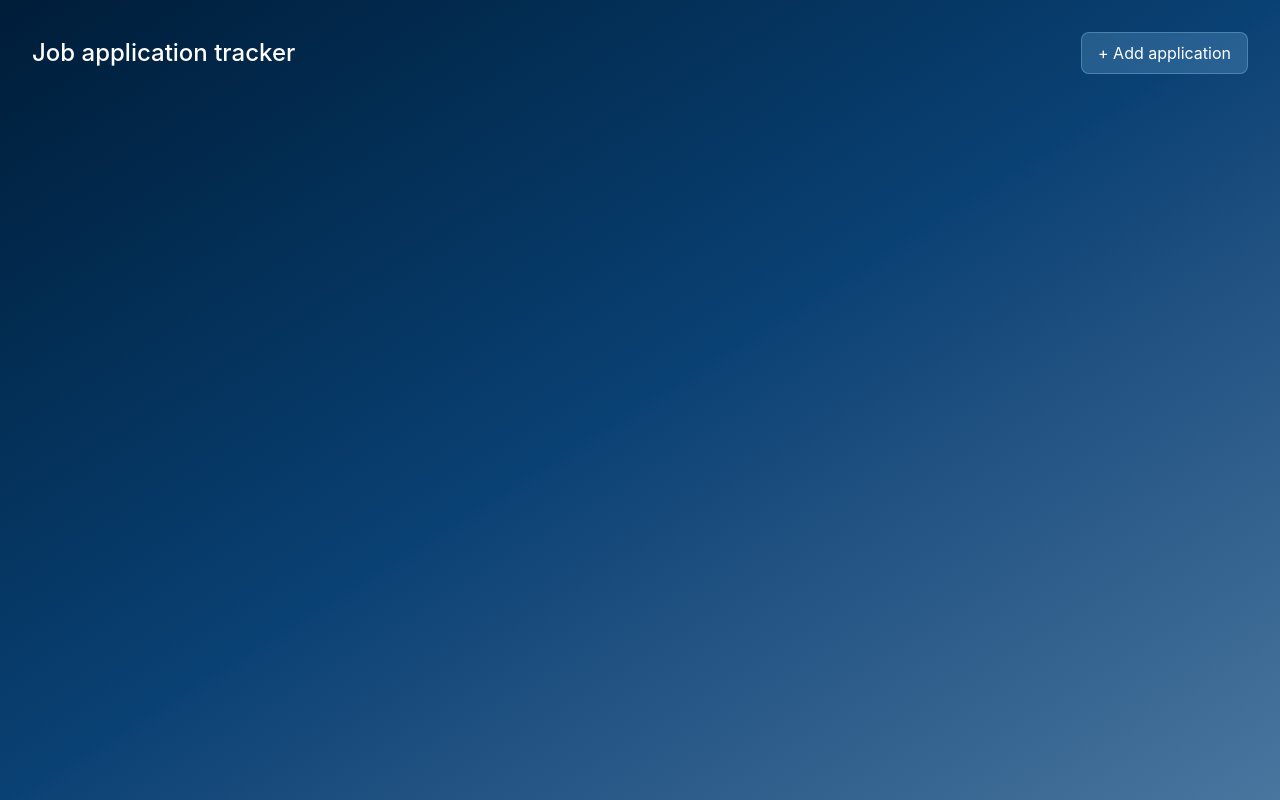
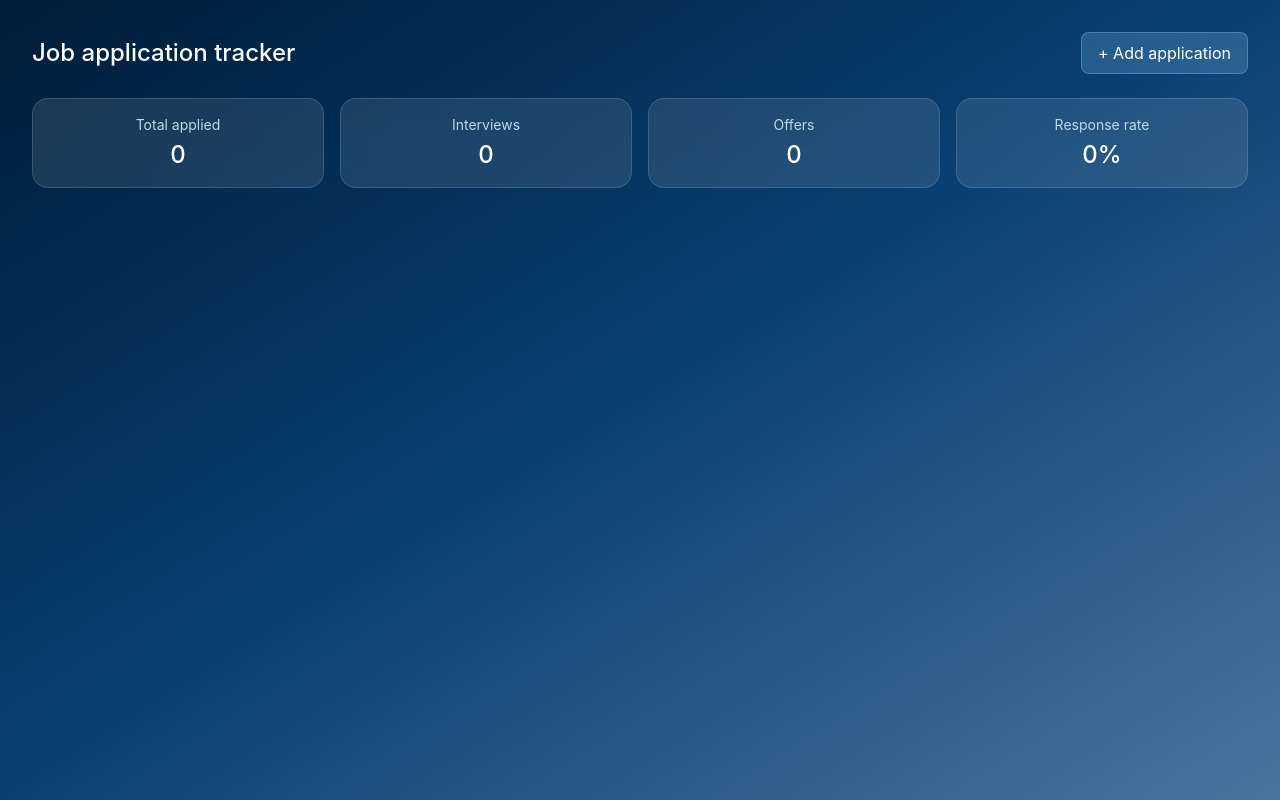
Before and after one commit to YasmeenShk/JobTracker-Dashboard, a React (Vite) app: page / in a window 1280 px wide. Built offline with nearby package versions, Linux system fonts and the light colour scheme.

Commit message:
local storage

```diff
--- a/src/App.jsx
+++ b/src/App.jsx
@@ -1,10 +1,20 @@
-import { useState } from 'react'
+import { useState , useEffect } from 'react'
 import ApplicationForm from "./Components/ApplicationForm";
 import ApplicationCard from './Components/ApplicationCard';
+import StatsPanel from "./Components/StatsPanel";
 
 function App() {
-  const [application, setapplication] = useState([])
+  const [application, setapplication] = useState(() => { //local storage return data if available / empty array
+    const saved = localStorage.getItem("application")
+    return saved ? JSON.parse(saved) : []
+  })
+
   const [showForm, setshowForm] = useState(false)
+
+  useEffect(() => {
+    localStorage.setItem("application", JSON.stringify(application))
+  }, [application]) //data add/dlt will automatically saved in localstorage
+
 
   function onAdd(newApplication) {
     setapplication([...application, newApplication])
@@ -34,6 +44,9 @@ function App() {
         </div>
       )}
 
+       <StatsPanel application={application} />
+
+      {/* application card */}
       <div className="grid grid-cols-1 md:grid-cols-3 gap-4">
         {application.map((app) => (
           <ApplicationCard
@@ -44,6 +57,8 @@ function App() {
         ))}
       </div>
 
+
+
     </div>
   )
 }
--- /dev/null
+++ b/src/Components/StatsPanel.jsx
@@ -0,0 +1,32 @@
+export default function StatsPanel({ application }) {
+
+    const total = application.length;
+    const interviews = application.filter(app => app.status === "interview").length
+    const offers = application.filter(app => app.status === "offer").length;
+
+    const responseRate = total > 0
+        ? Math.round(((interviews + offers) / total) * 100)
+        : 0;
+
+
+    const stats = [
+        { label: "Total applied", value: total },
+        { label: "Interviews", value: interviews },
+        { label: "Offers", value: offers },
+        { label: "Response rate", value: `${responseRate}%`},
+    ]
+
+    return (
+        <div className="grid grid-cols-2 md:grid-cols-4 gap-4 mb-6">
+
+            {stats.map((stat) => (
+                <div key={stat.label}
+                    className="bg-white/10 backdrop-blur-xl border border-white/15 rounded-2xl p-4 text-center" >
+                    <p className="text-navy-100 text-sm">{stat.label}</p>
+                    <p className="text-white text-2xl font-medium mt-1">{stat.value} </p>
+                </div>
+            ))}
+
+        </div>
+    )
+}
--- /dev/null
+++ b/src/Components/StatusBoard.jsx
@@ -0,0 +1,7 @@
+export default function StatusBoard(){
+    return(
+        <div>
+
+        </div>
+    )
+}
```
